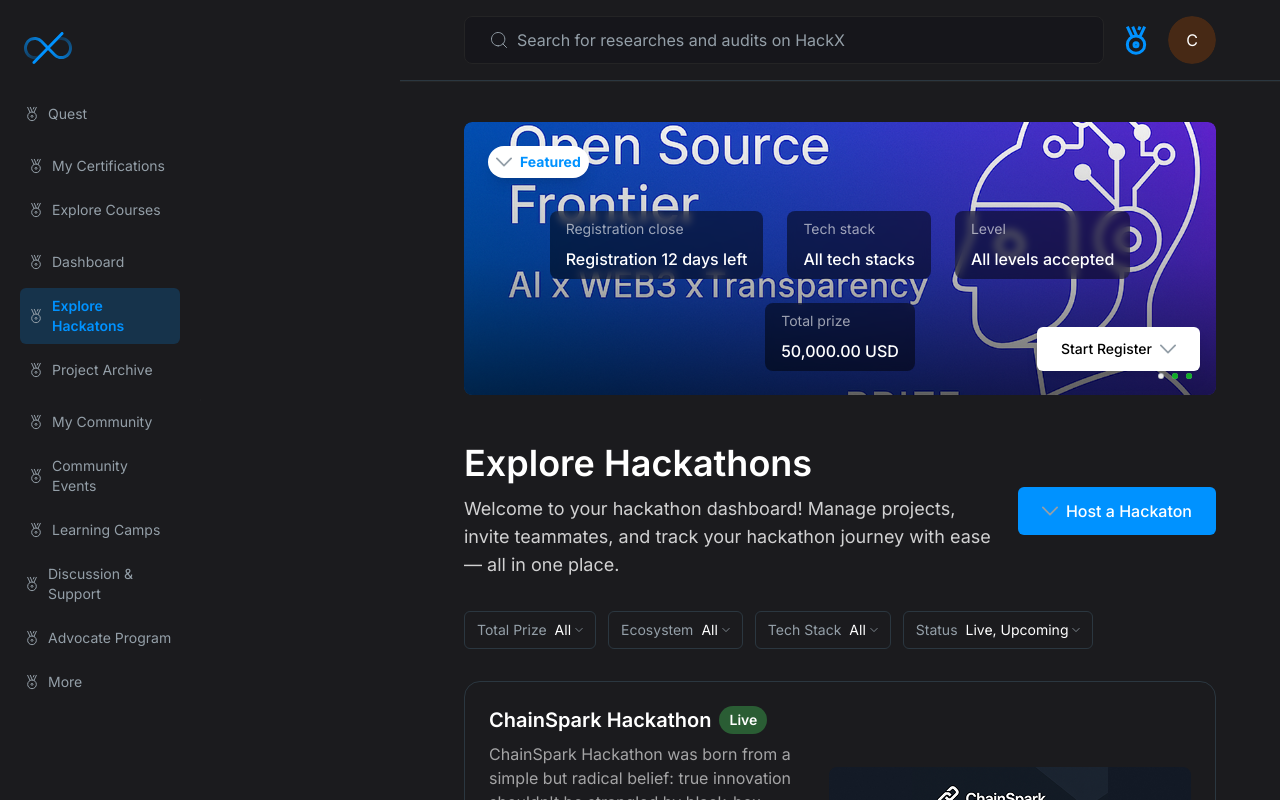
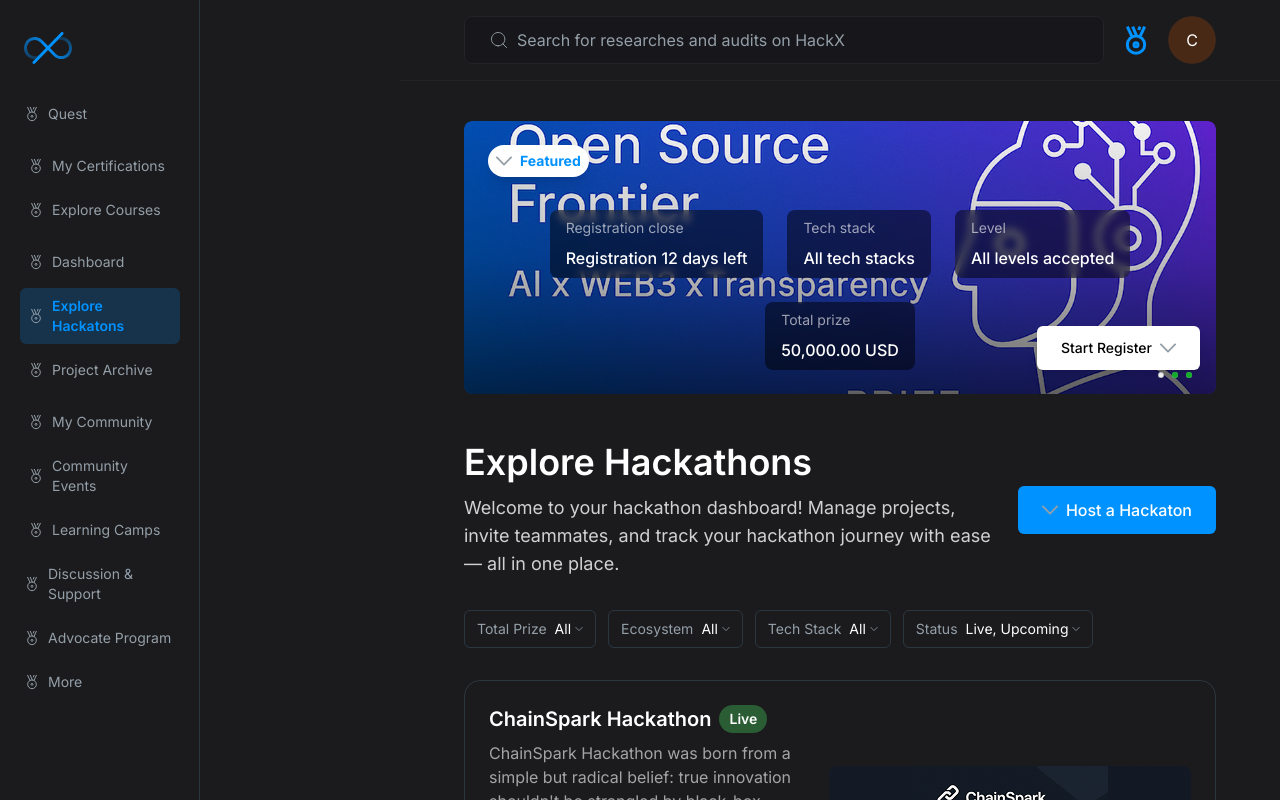
Before and after one commit to KarlLeen/hackx, a Next.js app: page / in a window 1280 px wide. Shown: the top 800 px of the page. Built offline with nearby package versions, Linux system fonts and the light colour scheme.

Commit message:
修复分隔线：在 Sidebar 右侧添加垂直分隔线，背景色 #2B3740

```diff
--- a/src/components/Header.tsx
+++ b/src/components/Header.tsx
@@ -41,9 +41,6 @@ const Header: React.FC = () => {
         </div>
       </div>
       </div>
-
-      {/* Horizontal divider between sidebar and header content */}
-      <div className="w-full h-px bg-[#2B3740]"></div>
     </header>
   );
 };
--- a/src/components/Sidebar.tsx
+++ b/src/components/Sidebar.tsx
@@ -23,6 +23,9 @@ const Sidebar: React.FC = () => {
 
   return (
     <aside className="fixed left-0 top-0 h-screen bg-bg-dark w-sidebar transition-all duration-300 z-20 md:w-sidebar-sm lg:w-sidebar hidden md:flex flex-col relative">
+      {/* Vertical divider between sidebar and header.content */}
+      <div className="absolute right-0 top-0 bottom-0 w-px bg-[#2B3740] z-30 pointer-events-none"></div>
+
       <div className="relative flex flex-col h-full py-6 px-4 overflow-y-auto z-0">
         {/* Logo Container */}
         <div className="mb-6 flex-shrink-0 h-12 w-12 ml-2">
```
